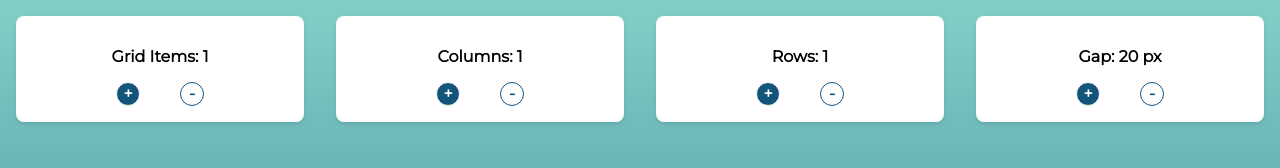
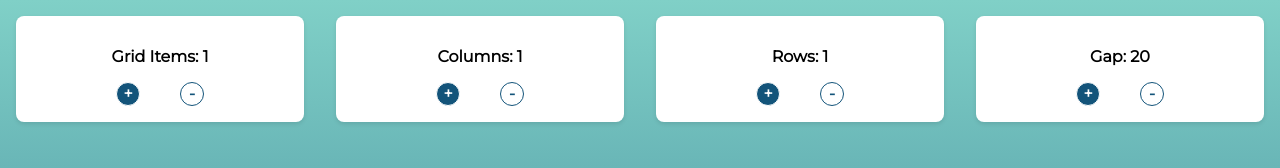
Before and after one commit to burrelle/hooks-grid, a React (Vite) app: page / in a window 1280 px wide. Shown: the top 168 px of the page. Built offline with nearby package versions, Linux system fonts and the light colour scheme.

Commit message:
Refactor controller to be more extensible

```diff
--- a/src/components/Controller.js
+++ b/src/components/Controller.js
@@ -36,24 +36,37 @@ const Button = styled.button`
   width: 1.5rem;
 `;
 
+function toUpperCase(word) {
+   word = word.replace(/([a-z])([A-Z])/g, '$1 $2');
+   return word.charAt(0).toUpperCase() + word.slice(1);
+}
+
 export default function Controller({ controls, setControls }) {
   return (
     <Controls>
+      {Object.keys(controls).map(control => (
+        <React.Fragment key={control}>
           <Control>
-        <p>Grid Items: {controls.gridItems}</p>
+            <p>{toUpperCase(control)}: {controls[control]}</p>
             <ControlButtons>
               <Button
                 onClick={() =>
-              setControls({ ...controls, gridItems: controls.gridItems + 1 })
+                  setControls({
+                    ...controls,
+                    [control]: controls[control] + 1
+                  })
                 }
               >
                 +
               </Button>
-          {controls.gridItems > 0 && (
+              {controls[control] > 0 && (
                 <Button
                   secondary
                   onClick={() =>
-                setControls({ ...controls, gridItems: controls.gridItems - 1 })
+                    setControls({
+                      ...controls,
+                      [control]: controls[control] - 1
+                    })
                   }
                 >
                   -
@@ -61,70 +74,8 @@ export default function Controller({ controls, setControls }) {
               )}
             </ControlButtons>
           </Control>
-      <Control>
-        <p>Columns: {controls.columns}</p>
-        <ControlButtons>
-          <Button
-            onClick={() =>
-              setControls({ ...controls, columns: controls.columns + 1 })
-            }
-          >
-            +
-          </Button>
-          {controls.columns > 0 && (
-            <Button
-              secondary
-              onClick={() =>
-                setControls({ ...controls, columns: controls.columns - 1 })
-              }
-            >
-              -
-            </Button>
-          )}
-        </ControlButtons>
-      </Control>
-      <Control>
-        <p>Rows: {controls.rows}</p>
-        <ControlButtons>
-          <Button
-            onClick={() =>
-              setControls({ ...controls, rows: controls.rows + 1 })
-            }
-          >
-            +
-          </Button>
-          {controls.rows > 0 && (
-            <Button
-              secondary
-              onClick={() =>
-                setControls({ ...controls, rows: controls.rows - 1 })
-              }
-            >
-              -
-            </Button>
-          )}
-        </ControlButtons>
-      </Control>
-      <Control>
-        <p>Gap: {controls.gap} px</p>
-        <ControlButtons>
-          <Button
-            onClick={() => setControls({ ...controls, gap: controls.gap + 5 })}
-          >
-            +
-          </Button>
-          {controls.gap > 0 && (
-            <Button
-              secondary
-              onClick={() =>
-                setControls({ ...controls, gap: controls.gap - 5 })
-              }
-            >
-              -
-            </Button>
-          )}
-        </ControlButtons>
-      </Control>
+        </React.Fragment>
+      ))}
     </Controls>
   );
 }
```
Lines whose indentation alone changed are shown as unchanged.
